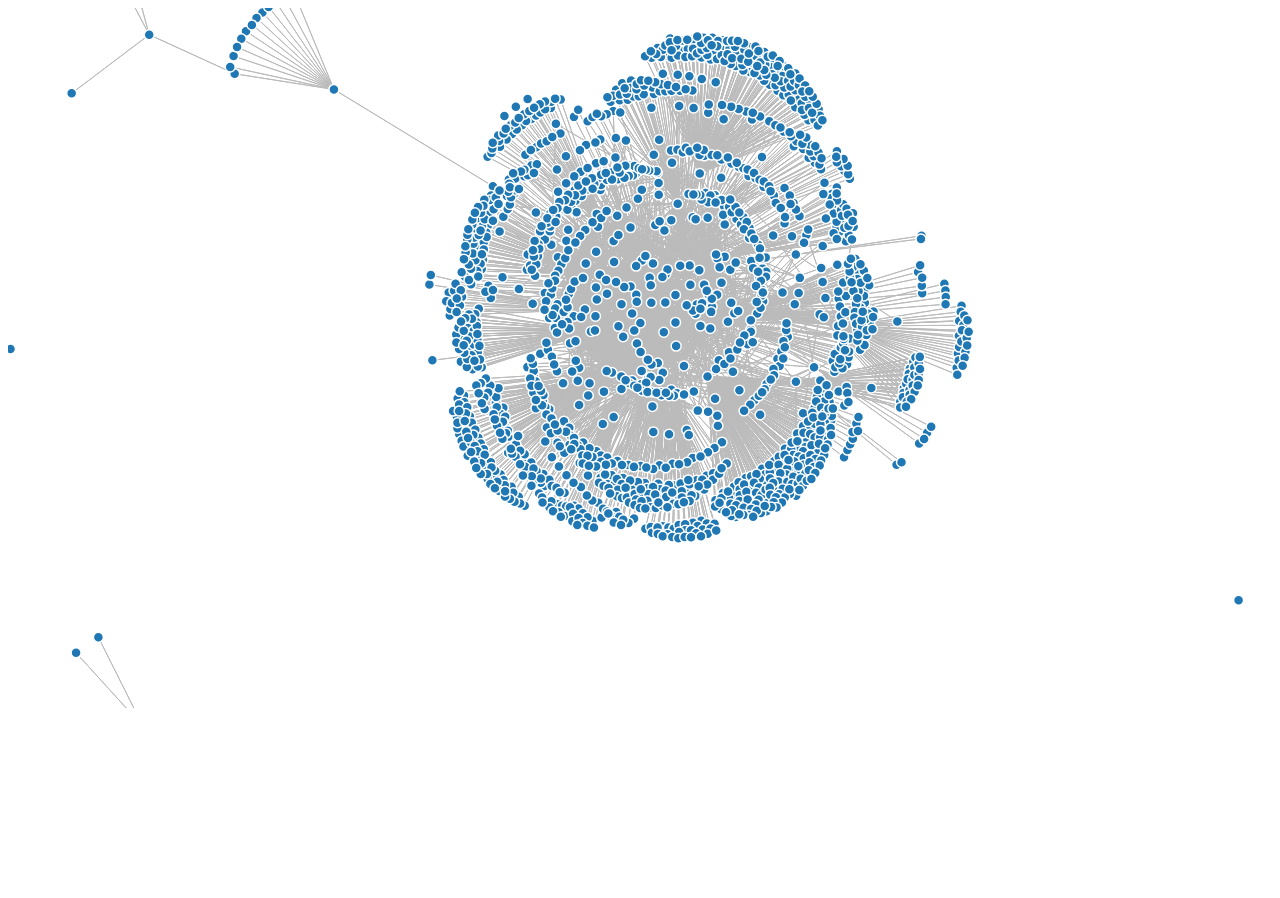
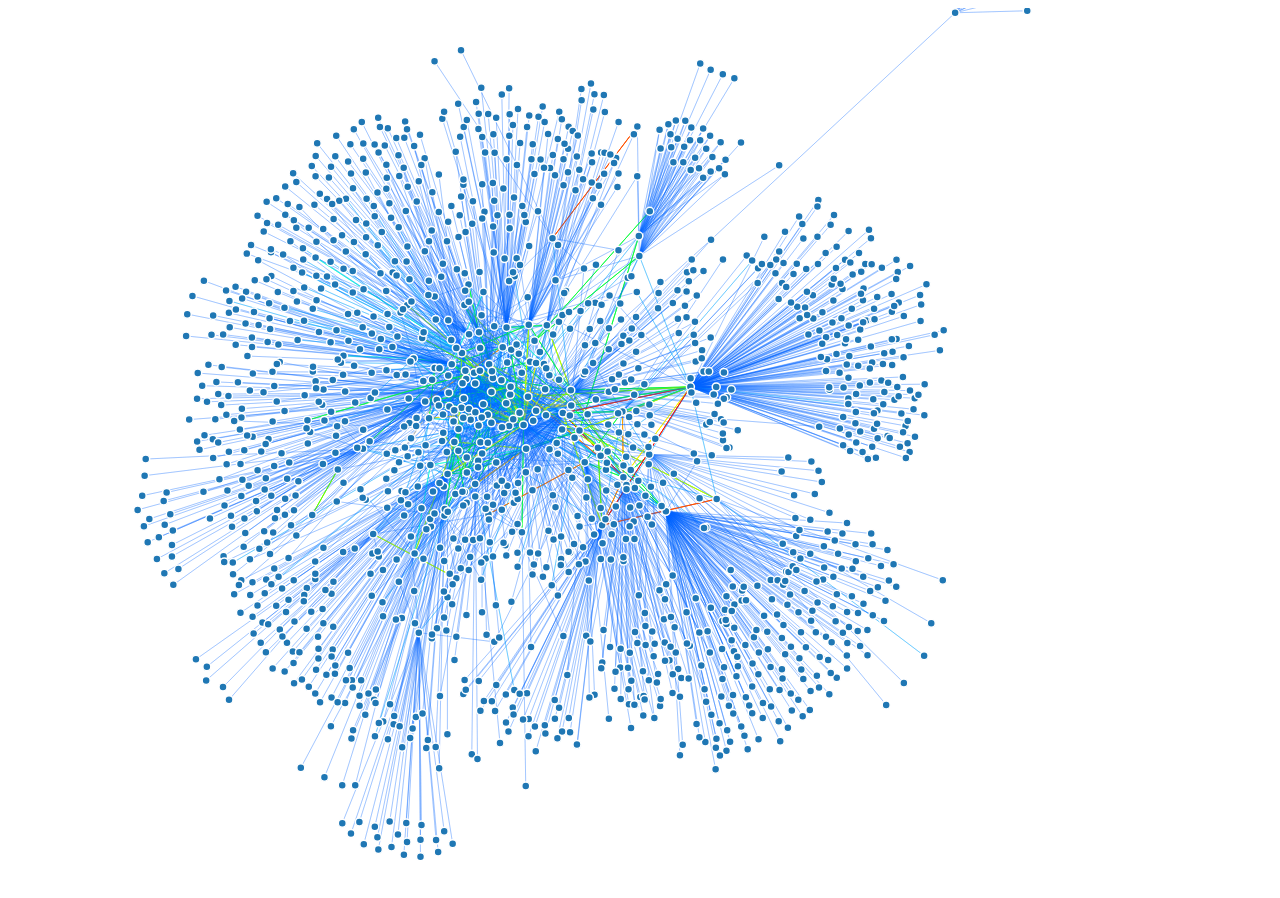
Before and after one commit to benkahle/githubCollab, a website: page visualize.html in a window 1280 px wide. Shown: the top 898 px of the page. Before the commit the page ends 800 px from the top, so only its background shows below. Drawn offline with nearby package versions, Linux system fonts and the light colour scheme; animation ran at ten frames a second.

Commit message:
make collabsViz prettier

```diff
--- a/visualize.html
+++ b/visualize.html
@@ -18,11 +18,17 @@
 }
 
 text {
+  background-color: rgba(40,0,0,0);
   baseline-shift: 7px;
   display: none;
 }
 
-.gnode-active text{
+.gnode-active text {
+  fill: red;
+  display: block;
+}
+
+.gnode-connected text {
   display: block;
 }
 </style>
@@ -31,15 +37,14 @@ text {
 <script>
 
 var width = 1400,
-    height = 700;
+    height = 900;
 
 var color = d3.scale.category20();
 
 var force = d3.layout.force()
-    .linkDistance(100)
-    .linkStrength(2)
-    .gravity(0.1)
-    .charge(-30)
+    .linkDistance(40)
+    .charge(-120)
+    .gravity(0.2)
     .size([width, height]);
 
 var svg = d3.select("body").append("svg")
@@ -68,17 +73,17 @@ d3.json("https://raw.githubusercontent.com/benkahle/githubCollab/master/graph.js
   //     {
   //       source: 0,
   //       target: 1,
-  //       value: 3
+  //       value: 1
   //     },
   //     {
   //       source: 1,
   //       target: 2,
-  //       value: 3
+  //       value: 10
   //     },
   //     {
   //       source: 1,
   //       target: 3,
-  //       value: 3
+  //       value: 25
   //     }
   //   ]
   // };
@@ -106,7 +111,51 @@ d3.json("https://raw.githubusercontent.com/benkahle/githubCollab/master/graph.js
       // .data(bilinks)
       .data(links)
     .enter().append("path")
-      .attr("class", "link");
+      .attr("class", "link")
+      .style("stroke", function(d) {
+        var colors = [
+          "#0002ff",
+          "#0064ff",
+          "#00a4ff",
+          "#00ffd0",
+          "#00ff36",
+          "#65ff00",
+          "#b0ff00",
+          "#fdff00",
+          "#FFf000",
+          "#FFb400",
+          "#FFa000",
+          "#FF8c00",
+          "#FF7800",
+          "#FF6400",
+          "#FF5000",
+          "#FF3c00",
+          "#FF2800",
+          "#FF2800",
+          "#FF1400",
+          "#FF0000",
+          "#FF0000",
+          "#FF0050",
+          "#FF0050",
+          "#FF0050",
+          "#FF0050",
+          "#FF0050",
+          "#FF0050",
+          "#FF0050",
+        ];
+        return colors[d.value];
+      })
+      .style("opacity", function(d) {
+        if (d.value > 4) {
+          return 1;
+        } else if (d.value > 2) {
+          return d.value/5; //3/5 (.6) or 4/5 (.8)
+        } else if (d.value === 2){
+          return d.value/6; //2/6 (.3)
+        } else {
+          return 0.2; //(.2)
+        }
+      });
 
   var gnodes = svg.selectAll("g.gnode")
       .data(graph.nodes)
@@ -114,7 +163,7 @@ d3.json("https://raw.githubusercontent.com/benkahle/githubCollab/master/graph.js
 
   var node = gnodes.append("circle")
       .attr("class", "node")
-      .attr("r", 5)
+      .attr("r", 4)
       .style("fill", function(d) { return color(d.group); })
       .call(force.drag)
       .on("mouseover", fade(true)).on("mouseout", fade(false));
@@ -126,11 +175,17 @@ d3.json("https://raw.githubusercontent.com/benkahle/githubCollab/master/graph.js
 
   var linkedByIndex = {};
   graph.links.forEach(function(d) {
-    linkedByIndex[d.source.index + "," + d.target.index] = 1;
+    linkedByIndex[d.source.index + "," + d.target.index] = d.value;
   });
 
   function isConnected(a, b) {
-    return linkedByIndex[a.index + "," + b.index] || linkedByIndex[b.index + "," + a.index] || a.index == b.index;
+    if (linkedByIndex[a.index + "," + b.index]) {
+      return linkedByIndex[a.index + "," + b.index];
+    } else if (linkedByIndex[b.index + "," + a.index]) {
+      return linkedByIndex[b.index + "," + a.index];
+    } else {
+      return a.index === b.index;
+    }
   }
 
   function fade(mouseover) {
@@ -144,13 +199,31 @@ d3.json("https://raw.githubusercontent.com/benkahle/githubCollab/master/graph.js
         opacity = 1;
       }
       node.style("stroke-opacity", function(o) {
-        var thisOpacity = isConnected(d, o) ? 1 : opacity;
+        var connectionWeight = isConnected(d, o);
+        var thisOpacity = connectionWeight ? 1 : opacity;
         this.setAttribute('fill-opacity', thisOpacity);
+        if (mouseover) {
+          if (connectionWeight > 3) {
+            d3.select(this.parentElement).attr("class", "gnode-connected");
+          }
+        } else {
+          d3.select(this.parentElement).attr("class", "gnode");
+        }
         return thisOpacity;
       });
 
       link.style("stroke-opacity", function(o) {
-        return o.source === d || o.target === d ? 1 : opacity;
+        var thisOpacity;
+        if (o.source === d || o.target === d) {
+          if (o.value >= 5) {
+            thisOpacity = 1;
+          } else {
+            thisOpacity = o.value/3;
+          }
+        } else {
+          thisOpacity = opacity;
+        }
+        return thisOpacity;
       });
     };
   }
```
